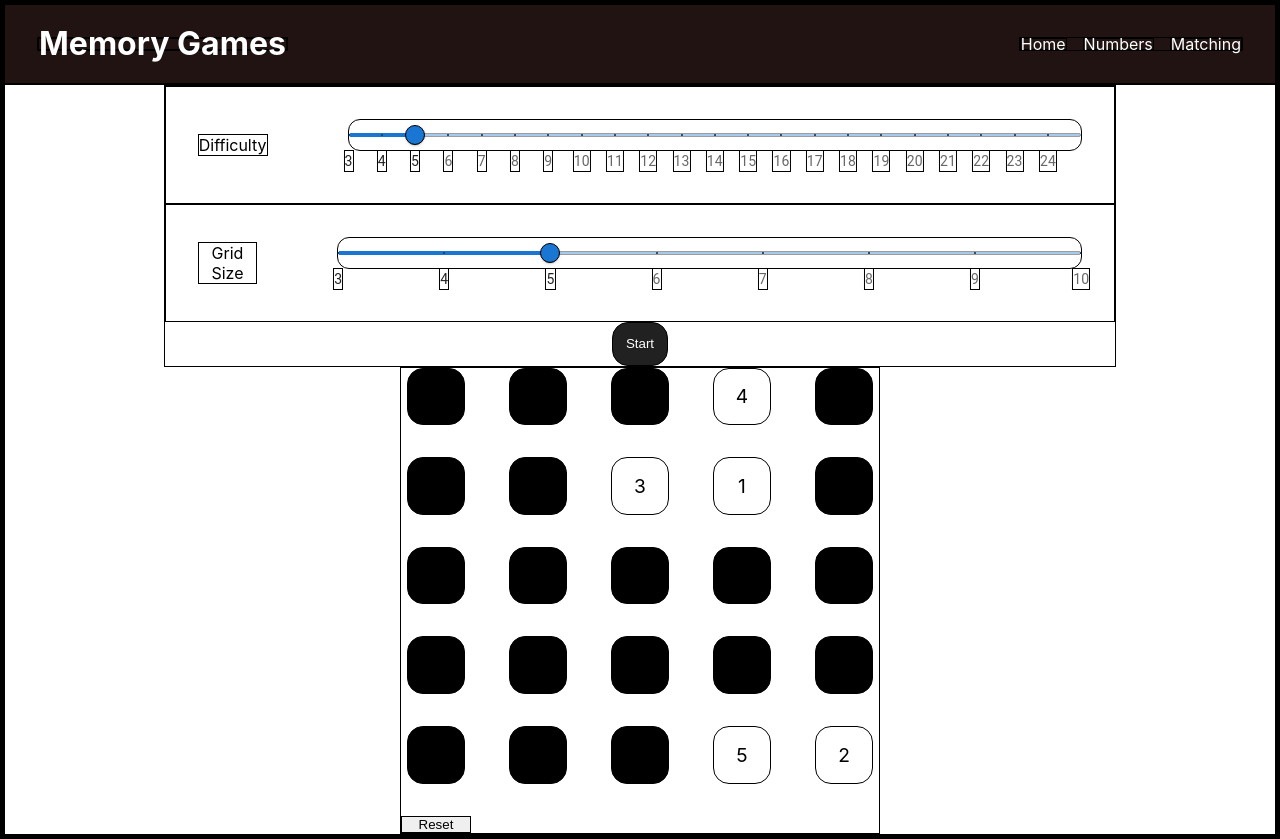
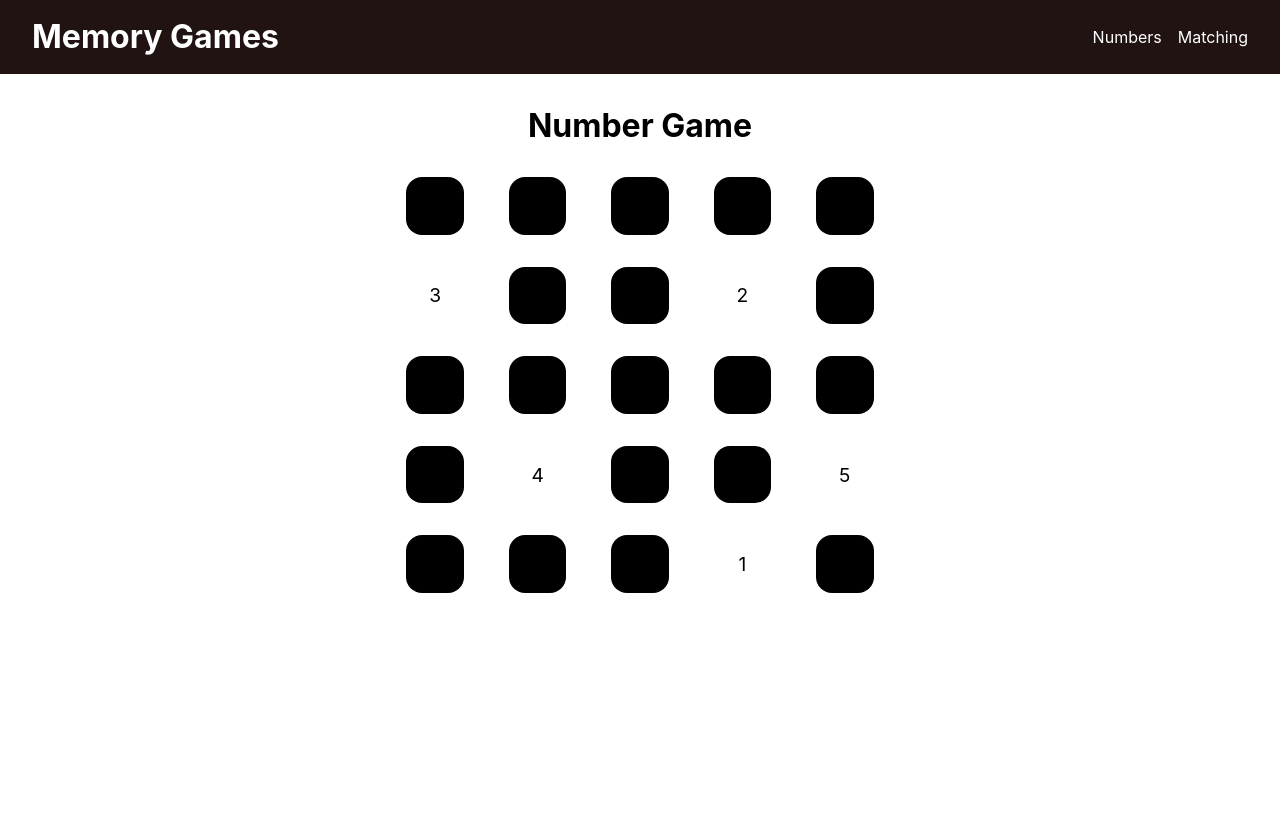
Before and after one commit to Wubaboo/memory-games, a React (Create React App) app: page /numbers in a window 1280 px wide. Both pictures are taken after a click on the button "Start". After the commit the page ends 800 px from the top, so only its background shows below. Built offline with nearby package versions, Linux system fonts and the light colour scheme.

Commit message:
number game instructions, navigation, and new game button

```diff
--- a/src/App.css
+++ b/src/App.css
@@ -3,5 +3,5 @@
 }
 
 * {
-  border: 1px solid black;
+  /* border: 1px solid black; */
 }
--- a/src/App.js
+++ b/src/App.js
@@ -4,7 +4,7 @@ import Header from "./components/header";
 import Numbers from "./numbersGame/numbersHome";
 function App() {
   const routes = [
-    { label: "Home", path: "/" },
+    // { label: "Home", path: "/" },
     { label: "Numbers", path: "/numbers/" },
     { label: "Matching", path: "/matching/" },
   ];
--- a/src/numbersGame/numberCell.jsx
+++ b/src/numbersGame/numberCell.jsx
@@ -1,46 +1,56 @@
-import { useState, useEffect} from "react";
+import { useState, useEffect } from "react";
 
-export default function NumberCell (props) {
-    const {value, reset, handleReset, nextValue, setNextValue, playing, setPlaying, win, setWin, difficulty} = props;
-    const [classes, setClasses] = useState(['grid-cell', 'hidden'])
+export default function NumberCell(props) {
+  const {
+    value,
+    reset,
+    handleNewGame,
+    nextValue,
+    setNextValue,
+    playing,
+    setPlaying,
+    win,
+    setWin,
+    difficulty,
+  } = props;
+  const [classes, setClasses] = useState(["grid-cell", "hidden"]);
 
   useEffect(() => {
-        let classes = ['grid-cell']
+    let classes = ["grid-cell"];
     if (win) {
-            classes.push('win-cell')
+      classes.push("win-cell");
+    } else if (win === false) {
+      classes.push("wrong-cell");
+    } else if ((reset && value === 0) || (playing && value >= nextValue))
+      classes.push("hidden");
+    if (value !== 0) classes.push("value-cell");
+    setClasses(classes);
+  }, [reset, playing, win, value]);
+
+  function handleClick() {
+    if (win !== undefined) {
+      return;
     }
-        else if (win === false) {
-            classes.push('wrong-cell')
-        }
-        else if ((reset && value === 0) || (playing && (value >= nextValue)) )
-            classes.push('hidden')
-        if (value !== 0)
-            classes.push('value-cell')
-        setClasses(classes)
-    }, [reset, playing, win, value])
-
-    function handleClick () {
-        console.log(classes, nextValue, win, difficulty)
-        if (classes.includes('hidden')) {
-            setClasses(['grid-cell'])
+    if (classes.includes("hidden")) {
+      setClasses(["grid-cell"]);
       setPlaying(true);
     }
     if (value != nextValue) {
-            setClasses(['grid-cell', 'wrong-cell'])
-            setPlaying(false)
-            setWin(false)
-        }
-        else if (value === difficulty) {
-            setWin(true)
-            setPlaying(false)
-        }
-
-        else {
-            setNextValue(nextValue + 1)
+      setClasses(["grid-cell", "wrong-cell"]);
+      setPlaying(false);
+      setWin(false);
+    } else if (value === difficulty) {
+      setWin(true);
+      setPlaying(false);
+    } else {
+      setNextValue(nextValue + 1);
       setPlaying(true);
     }
   }
 
-    return (<div className={classes.join(' ')} onClick={handleClick}>{value ? value : null}</div>)
-
+  return (
+    <div className={classes.join(" ")} onClick={handleClick}>
+      {value ? value : null}
+    </div>
+  );
 }
--- a/src/numbersGame/numberGame.jsx
+++ b/src/numbersGame/numberGame.jsx
@@ -5,17 +5,18 @@ export default function NumberGame(props) {
   const [reset, setReset] = useState(true);
   const [nextValue, setNextValue] = useState(1);
   const [playing, setPlaying] = useState(false);
-  const [win, setWin] = useState(null);
-  const { gridSize, grid, difficulty} = props;
+  const [win, setWin] = useState(undefined);
+  const { gridSize, grid, difficulty, setStartGame } = props;
 
   const gameStyling = {
     gridTemplateColumns: `repeat(${gridSize}, 1fr)`,
     display: "grid",
-    gap: '2em',
-    width: `${6*gridSize}em`
+    gap: "2em",
+    width: `${6 * gridSize}em`,
   };
 
-  function handleReset() {
+  function handleNewGame() {
+    setStartGame(false);
     setReset(true);
     setWin(undefined);
     setPlaying(false);
@@ -23,13 +24,31 @@ export default function NumberGame(props) {
   }
 
   return (
-    <div className="number-game" style={gameStyling}>
-      {(grid || []).map((row, i) => {
-        return row.map((cell, j) => (
-          <NumberCell key={i+j} value={cell} reset={reset} handleReset={handleReset} nextValue={nextValue} setNextValue={setNextValue} playing={playing} setPlaying={setPlaying} win={win} setWin={setWin} difficulty={difficulty}></NumberCell>
-        ));
-      })}
-      <button onClick={handleReset}>Reset</button>
+    <div className="number-game">
+      <div className="number-game-grid" style={gameStyling}>
+        {(grid || []).map((row, i) => {
+          return row.map((cell, j) => (
+            <NumberCell
+              key={i + j}
+              value={cell}
+              reset={reset}
+              handleNewGame={handleNewGame}
+              nextValue={nextValue}
+              setNextValue={setNextValue}
+              playing={playing}
+              setPlaying={setPlaying}
+              win={win}
+              setWin={setWin}
+              difficulty={difficulty}
+            ></NumberCell>
+          ));
+        })}
+      </div>
+      {win !== undefined ? (
+        <button className="new-game-button" onClick={handleNewGame}>
+          New Game
+        </button>
+      ) : null}
     </div>
   );
 }
--- a/src/numbersGame/numberSettings.jsx
+++ b/src/numbersGame/numberSettings.jsx
@@ -1,6 +1,6 @@
 import { Slider } from "@mui/material";
 export default function NumberSettings(props) {
-  const { gridSize, difficulty, setGridSize, setDifficulty, setStartGame } =
+  const { gridSize, difficulty, setGridSize, setDifficulty, handleStartGame } =
     props;
 
   function getMarks(min, max) {
@@ -19,6 +19,10 @@ export default function NumberSettings(props) {
   }
   return (
     <div className="settings">
+      <p>
+        Remember the numbers and their positions. Click on the boxes in
+        increasing order.
+      </p>
       <div className="difficulty-row">
         <p>Difficulty</p>
         <Slider
@@ -47,7 +51,7 @@ export default function NumberSettings(props) {
           onChange={handleGridSize}
         ></Slider>
       </div>
-      <button className="start-button" onClick={setStartGame(true)}>
+      <button className="start-button" onClick={handleStartGame}>
         Start
       </button>
     </div>
--- a/src/numbersGame/numbers.css
+++ b/src/numbersGame/numbers.css
@@ -11,7 +11,7 @@
   flex-direction: column;
   justify-content: center;
   align-items: center;
-  width: 75%
+  width: 75%;
 }
 
 .difficulty-row {
@@ -58,7 +58,7 @@
   align-items: center;
   text-align: center;
   font-size: larger;
-  transition: background-color 1s;
+  transition: background-color 0.5s;
   margin: auto;
   border-radius: 16px;
   user-select: none;
@@ -79,7 +79,6 @@
   animation-duration: 0.3s;
   animation-iteration-count: 2;
   animation-fill-mode: forwards;
-
 }
 
 @keyframes flash-red {
@@ -90,3 +89,12 @@
     background-color: red;
   }
 }
+
+.new-game-button {
+  margin: 1em;
+  padding: 1em;
+  border-radius: 16px;
+  cursor: pointer;
+  background-color: rgb(33, 33, 33);
+  color: white;
+}
--- a/src/numbersGame/numbersHome.jsx
+++ b/src/numbersGame/numbersHome.jsx
@@ -27,20 +27,35 @@ export default function NumberGameHome() {
     setNumbers(getNewGrid());
   }
 
+  function handleStartGame() {
+    updateGrid();
+    setStartGame(!startGame);
+  }
+
   useEffect(() => {
     updateGrid();
   }, [gridSize, difficulty]);
 
   return (
     <div className="number-game-container">
+      <h1 style={{ margin: "1em 0em" }}>Number Game</h1>
+      {!startGame && (
         <NumberSettings
-        setStartGame={setStartGame}
+          handleStartGame={handleStartGame}
           setDifficulty={setDifficulty}
           setGridSize={setGridSize}
           gridSize={gridSize}
           difficulty={difficulty}
         ></NumberSettings>
-      <NumberGame grid={numbers} gridSize={gridSize} difficulty={difficulty}></NumberGame>
+      )}
+      {startGame && (
+        <NumberGame
+          grid={numbers}
+          gridSize={gridSize}
+          difficulty={difficulty}
+          setStartGame={setStartGame}
+        ></NumberGame>
+      )}
     </div>
   );
 }
```
Lines whose indentation alone changed are shown as unchanged.
